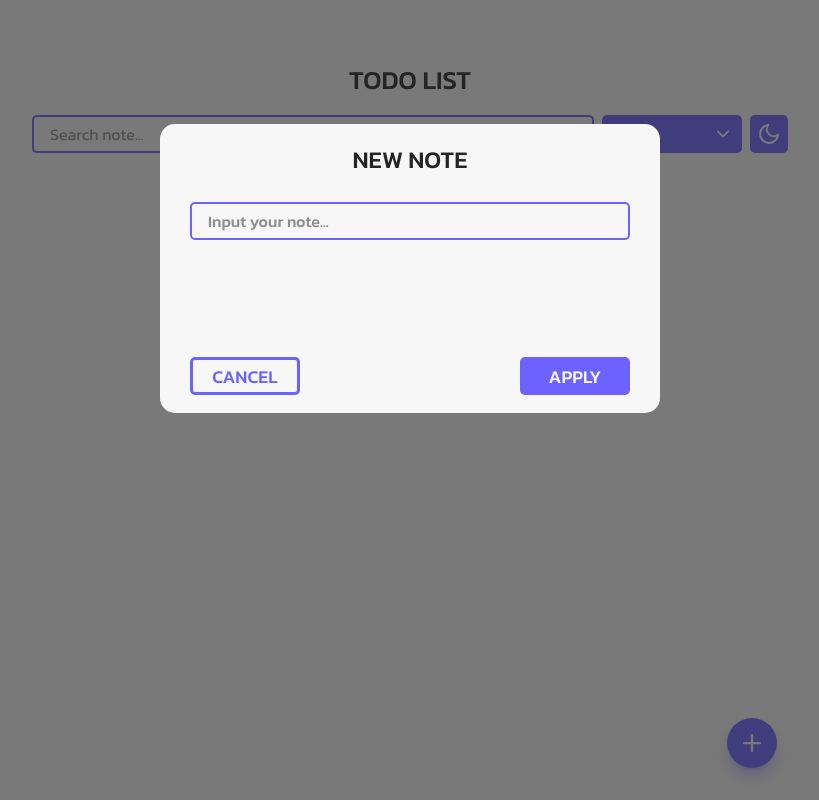
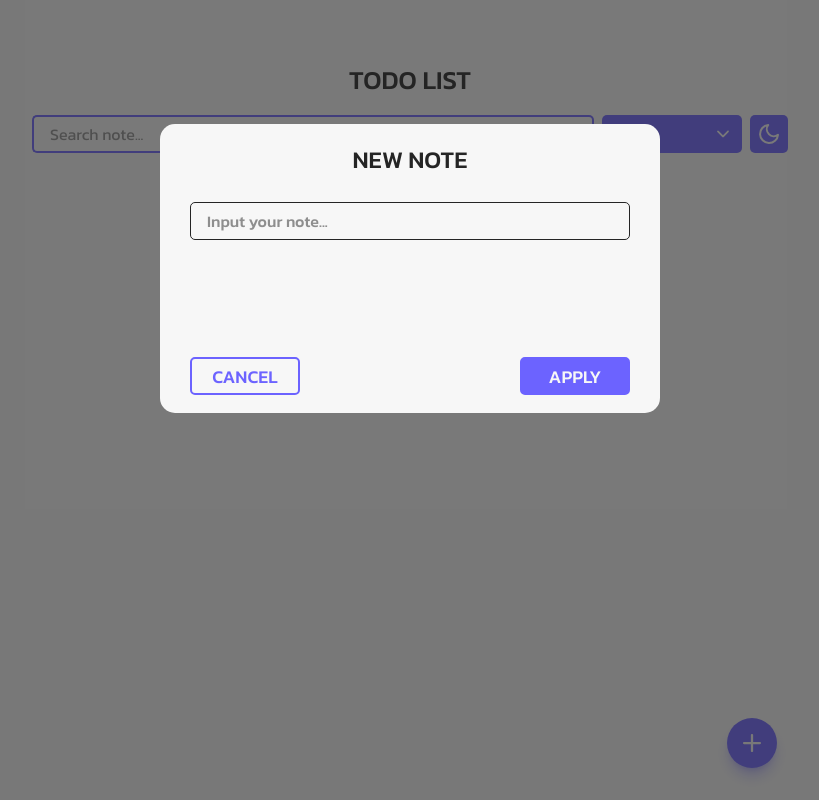
Before and after one commit to ArmenSyan/Todo-List-TS, a React (Vite) app: page / in a window 1280 px wide. Both pictures are taken after a click on the button 982 px from the left and 743 px from the top of the page. Shown: the whole page, without its empty margins (230-1049 px from the left). Built offline with nearby package versions, Linux system fonts and the light colour scheme.

Commit message:
Added shift for notes addinng modal

```diff
--- a/src/Components/Modals/NoteModal.tsx
+++ b/src/Components/Modals/NoteModal.tsx
@@ -1,7 +1,7 @@
 import { useFilter } from "../../CustomHook"
 
 function NoteModal() {
-    const { data, setData, addInputValue, setActiveModal, setAddInputValue } = useFilter()
+    const { data, setData, addInputValue, setActiveModal, setAddInputValue, darkMode } = useFilter()
 
     function setActive(): void {
         setActiveModal(false)
@@ -24,7 +24,7 @@ function NoteModal() {
     }
     return (
         <div className="fixed w-[100vw] h-[100vh] pt-[124px] flex justify-evenly  bg-black/60 -z-50-">
-            <div className=" w-[500px] h-[289px] bg-white rounded-[15px] flex flex-col justify-between items-center z-50">
+            <div className={`w-[500px] h-[289px] ${darkMode ? 'bg-black border-[1px] border-white' : 'bg-white '} rounded-[15px] flex flex-col justify-between items-center z-50`}>
                 <div className="flex flex-col justify-evenly items-center mt-[18px] gap-y-6">
                     <h1 className="text-[24px] font-medium">
                         NEW NOTE
@@ -33,10 +33,10 @@ function NoteModal() {
                         type="text"
                         onChange={(e) => inputValue(e)}
                         placeholder="Input your note..."
-                        className="w-[440px] h-[38px] border-[2px] px-[16px] rounded-[5px]  border-purple  py-[4px] text-[16px]  font-medium focus:outline-0" />
+                        className={`w-[440px] h-[38px] border-[1px] px-[16px] rounded-[5px] ${darkMode ? 'border-white' : 'bg-white '}   py-[4px] text-[16px]  font-medium focus:outline-0`}/>
                 </div>
                 <div className="flex justify-between items-center w-full px-[30px] mb-[18px]">
-                    <button onClick={setActive} className="w-[110px] h-[38px] border-[3px] border-purple rounded-[5px] text-purple font-medium text-[18px] hover:cursor-pointer hover:shadow-lg hover:shadow-purple/40 duration-200">CANCEL</button>
+                    <button onClick={setActive} className="w-[110px] h-[38px] border-[2px] border-purple rounded-[5px] text-purple font-medium text-[18px] hover:cursor-pointer hover:shadow-lg hover:shadow-purple/40 duration-200">CANCEL</button>
                     <button onClick={addNote} className="w-[110px] h-[38px] border-[3px] border-purple rounded-[5px] text-white bg-purple font-medium text-[18px] hover:cursor-pointer hover:shadow-lg hover:shadow-purple/40 duration-300">APPLY</button>
                 </div>
             </div>
--- a/src/index.css
+++ b/src/index.css
@@ -7,5 +7,6 @@
   --color-white: #F7F7F7;
   --color-black: #252525;
   --color-hover: #D7D5FF;
+  --color-ph: #534CC2;
   --font-kanit: 'Kanit', sans-serif;
 }
```
